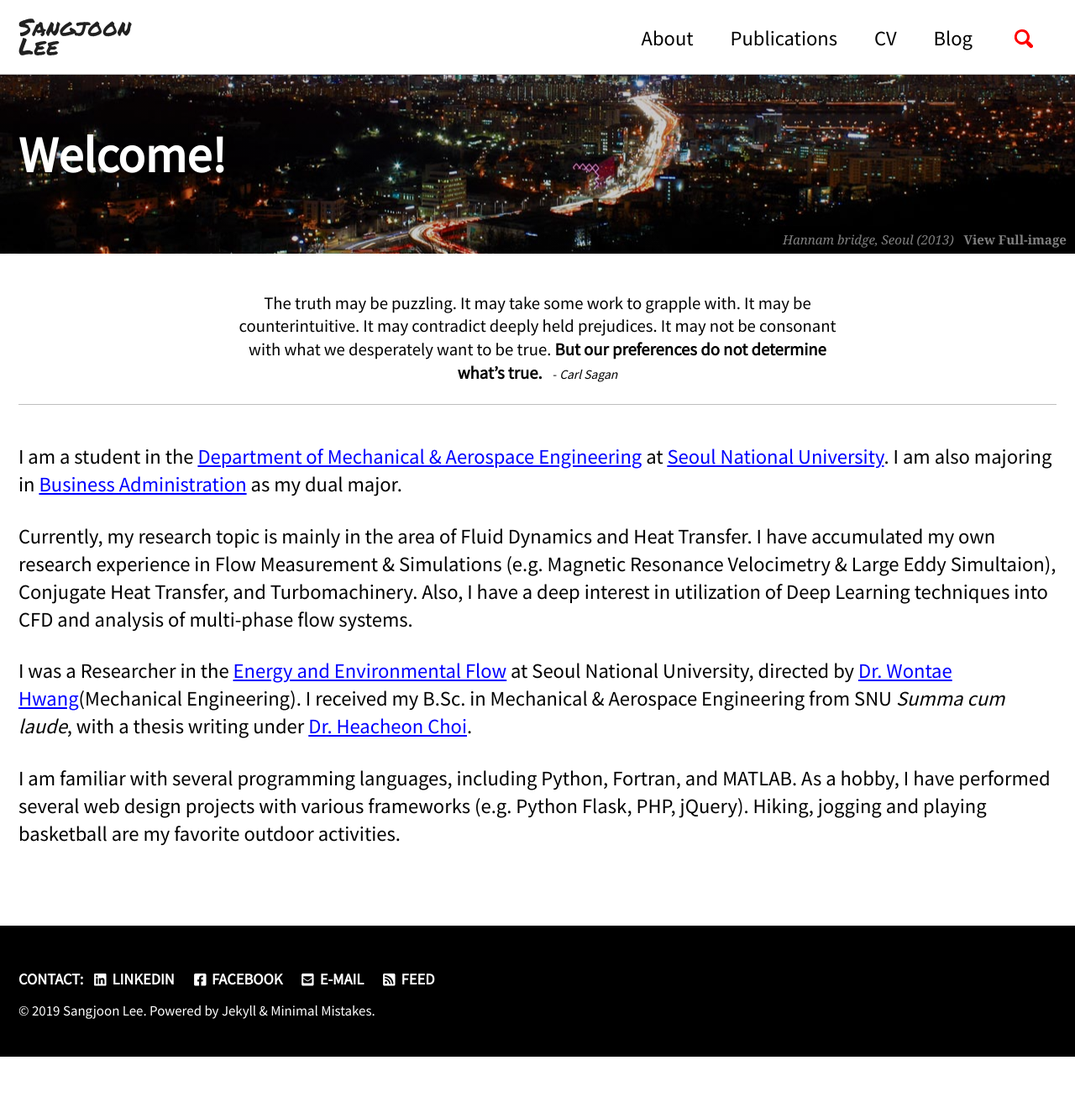
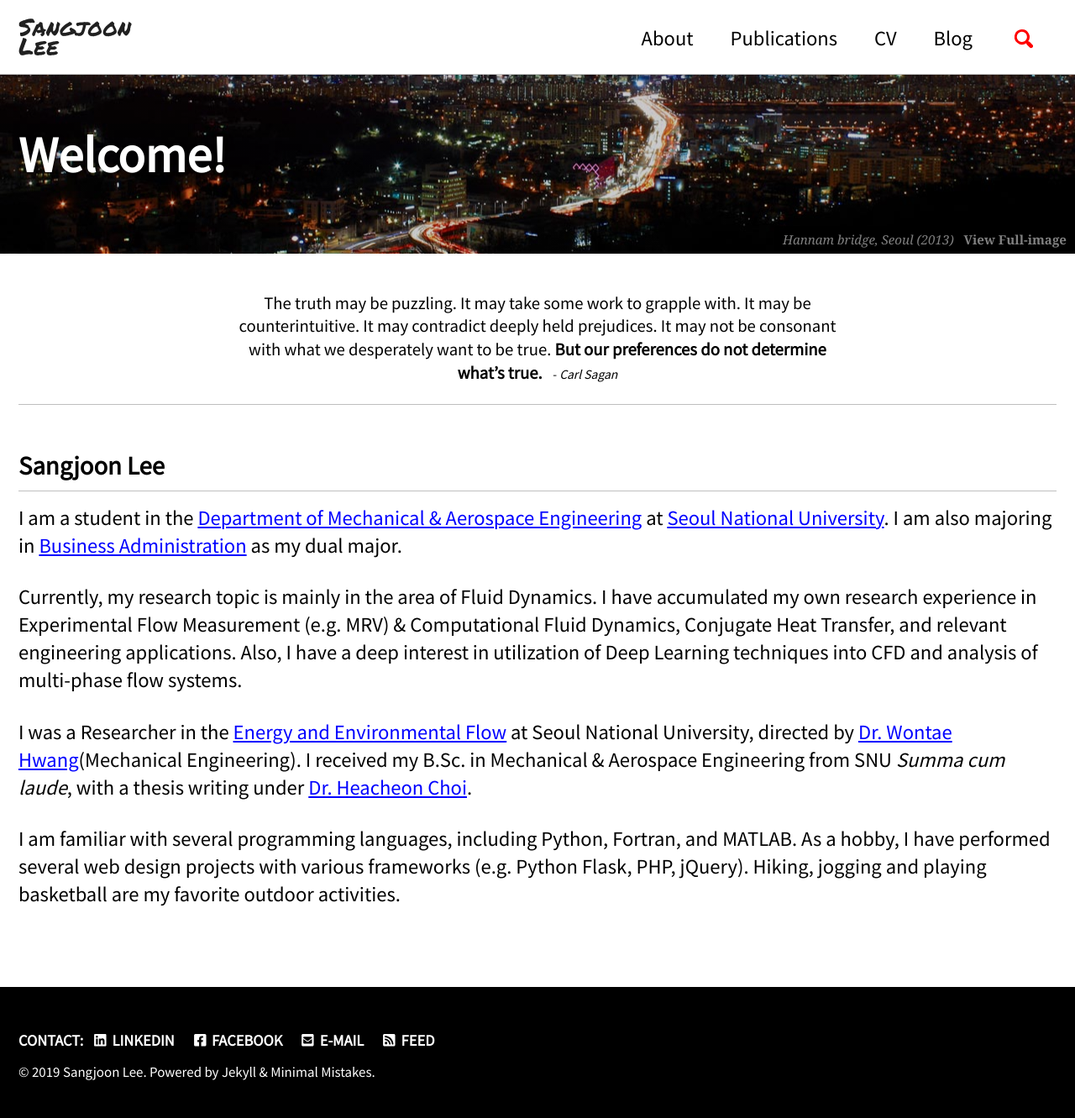
Before and after one commit to jun9303/jun9303.github.io, a Jekyll site: the page built from index.md, in a window 1280 px wide. Shown: the whole page at 84% size. Built offline with Jekyll 4.4.1, drawn with Linux system fonts in a browser that asks for light colours; cached includes are drawn as plain includes; nearby versions of some CDN libraries; before the commit the page ends 1258 px from its top, so only the background shows below that.

Commit message:
modified:   index.md

```diff
--- a/index.md
+++ b/index.md
@@ -11,9 +11,11 @@ intro:
 
 {% include feature_row id="intro" type="center" %}
 
+## Sangjoon Lee
+
 I am a student in the [Department of Mechanical & Aerospace Engineering](http://me.snu.ac.kr/eng/default.asp) at [Seoul National University](http://useoul.edu/). I am also majoring in [Business Administration](http://cba.snu.ac.kr/en) as my dual major.
 
-Currently, my research topic is mainly in the area of Fluid Dynamics and Heat Transfer. I have accumulated my own research experience in Flow Measurement & Simulations (e.g. Magnetic Resonance Velocimetry & Large Eddy Simultaion), Conjugate Heat Transfer, and Turbomachinery. Also, I have a deep interest in utilization of Deep Learning techniques into CFD and analysis of multi-phase flow systems.
+Currently, my research topic is mainly in the area of Fluid Dynamics. I have accumulated my own research experience in Experimental Flow Measurement (e.g. MRV) & Computational Fluid Dynamics, Conjugate Heat Transfer, and relevant engineering applications. Also, I have a deep interest in utilization of Deep Learning techniques into CFD and analysis of multi-phase flow systems.
 
 I was a Researcher in the [Energy and Environmental Flow](http://eeflow.snu.ac.kr/) at Seoul National University, directed by [Dr. Wontae Hwang](http://me.snu.ac.kr/eng/01_intro/faculty_view.asp?pid=137)(Mechanical Engineering). I received my B.Sc. in Mechanical & Aerospace Engineering from SNU *Summa cum laude*, with a thesis writing under [Dr. Heacheon Choi](http://me.snu.ac.kr/eng/01_intro/faculty_view.asp?pid=39).
 
```
